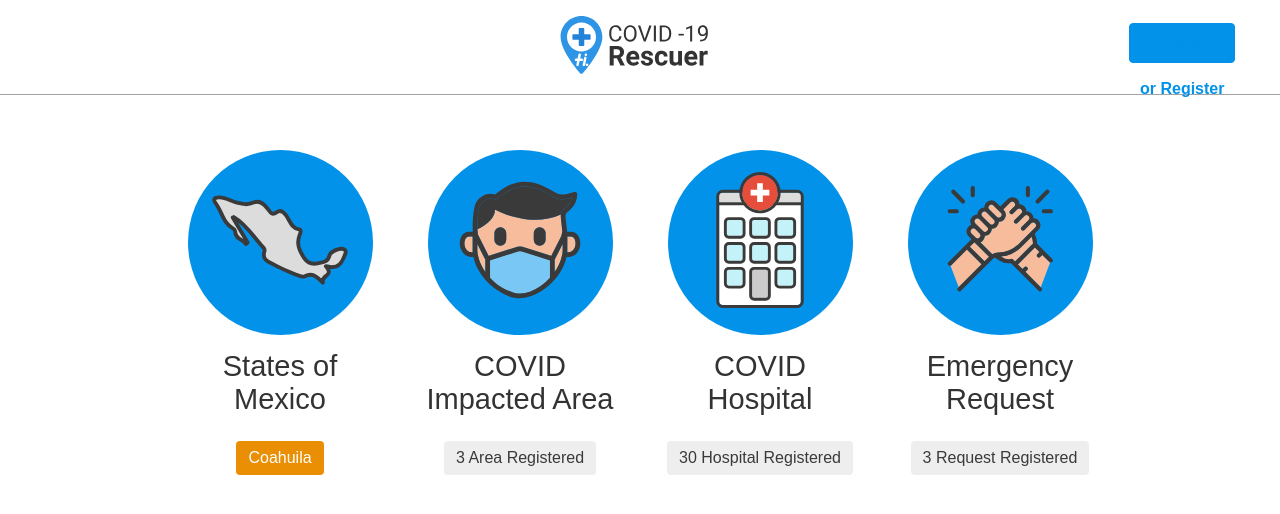
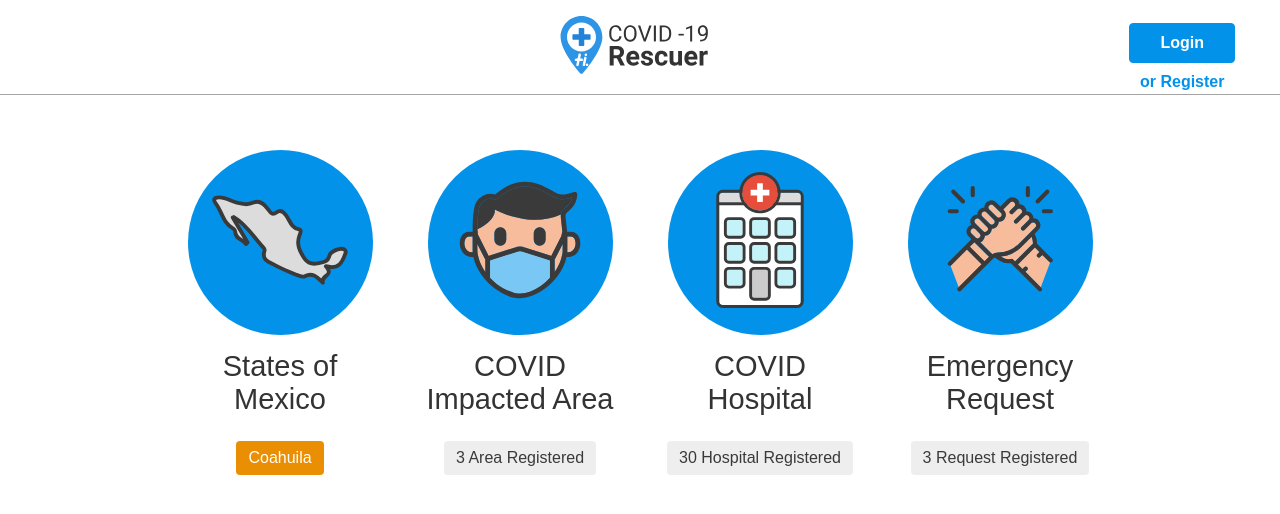
Before and after one commit to rudyntcoah/views, a plain HTML site: page covidRescuer/index.html in a window 1280 px wide. Drawn offline with Linux system fonts and the light colour scheme.

Commit message:
Register btn fix
Register btn fix

```diff
--- a/covidRescuer/css/main.less
+++ b/covidRescuer/css/main.less
@@ -81,7 +81,7 @@ header {
 
         .linked-text {
             color: #0392EA;
-            padding-top: 7px;
+            padding-top: 0px;
             text-decoration: none;
             text-align: center;
             display: block;
@@ -96,6 +96,10 @@ header {
 
         a:hover {
             color: #027bc5;
+        }
+
+        >.group-btn>.btn00 {
+            color: #ffffff;
         }
 
     }
```
Also changed, not shown: covidRescuer/css/main.css.
